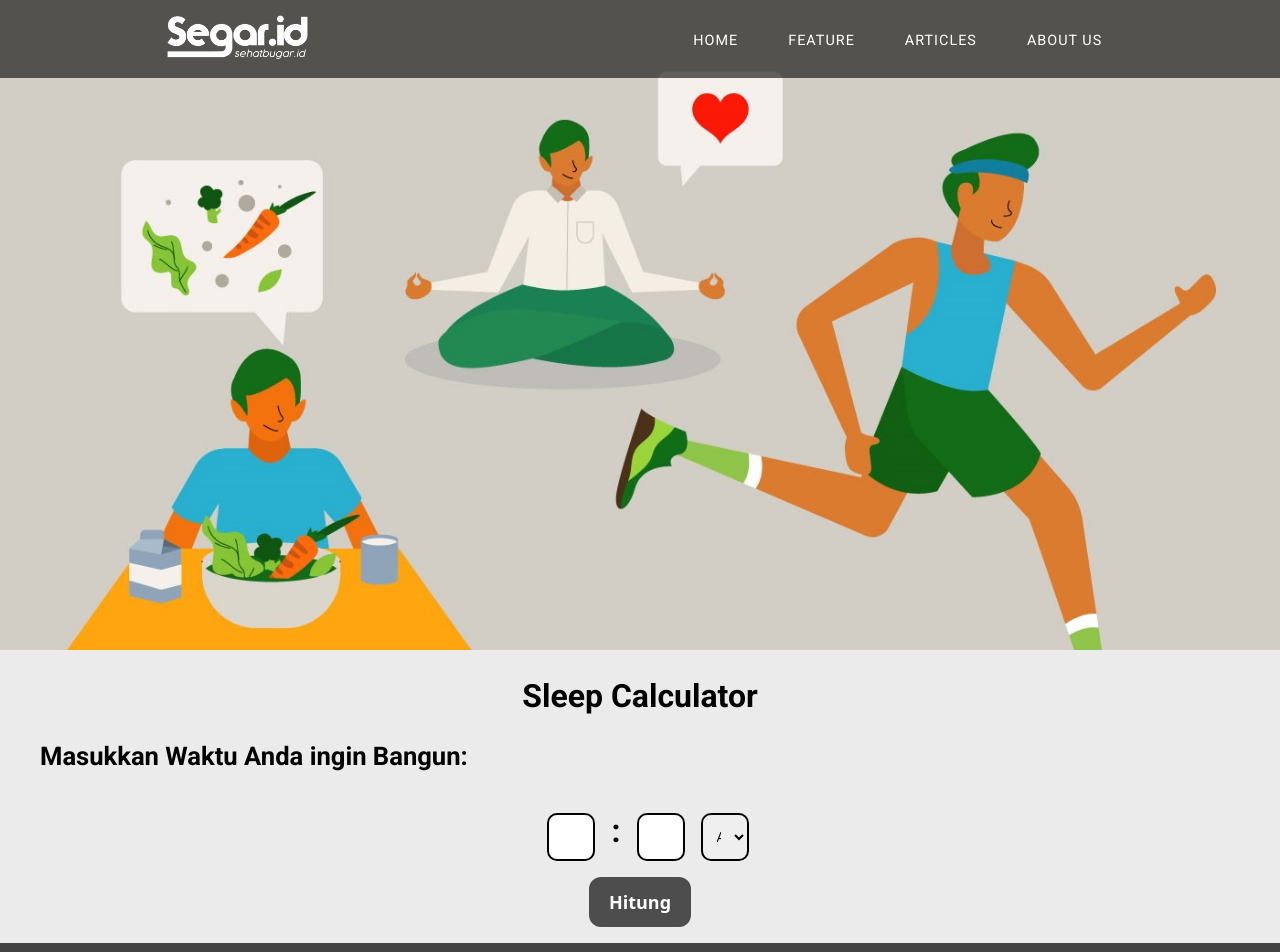
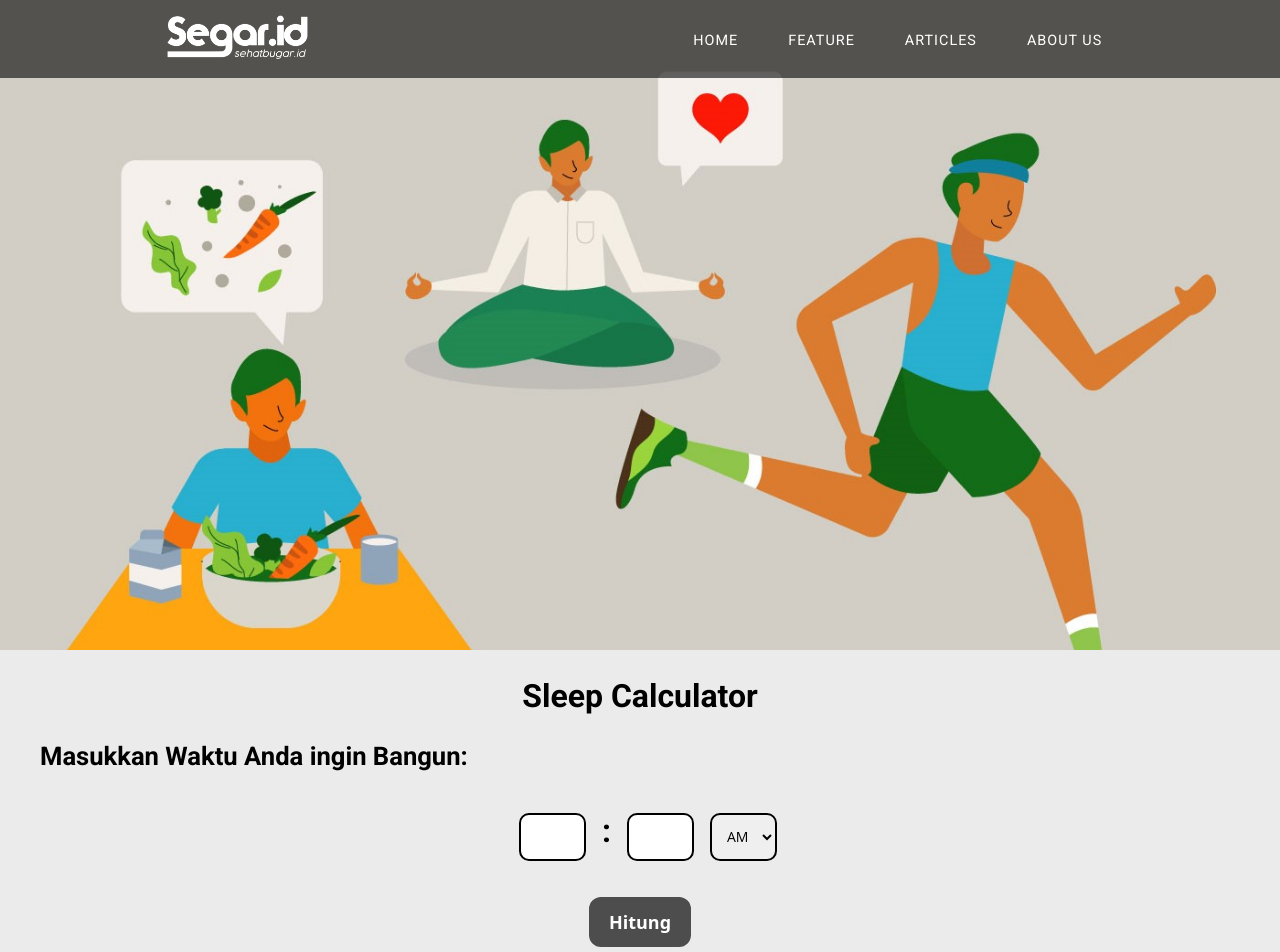
Before and after one commit to ghandi178/Capstone, a React (Create React App) app in the folder segar-web-main/: page /sleepcalculator in a window 1280 px wide. Shown: the top 952 px of the page. Built offline with nearby package versions, Linux system fonts and the light colour scheme.

Commit message:
remove unused assets, and make little changes on css styling

```diff
--- a/segar-web-main/src/styles/SleepCalculatorPage.css
+++ b/segar-web-main/src/styles/SleepCalculatorPage.css
@@ -32,7 +32,7 @@ form {
 #hour,
 #minute,
 #time {
-  width: 3rem;
+  width: 4.2rem;
   height: 3rem;
   font-size: 14px;
   text-align: center;
@@ -51,6 +51,7 @@ form {
 
 button.btn-calc {
   background-color: #4d4d4d;
+  margin-top: 20px;
   border: 1px solid transparent;
   border-radius: .75rem;
   box-sizing: border-box;
```
Also changed, not shown: segar-web-main/src/images/heart.png (deleted).
